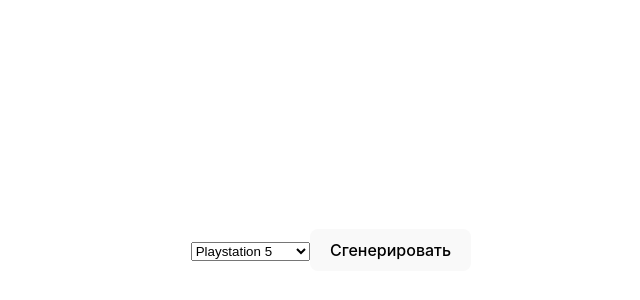
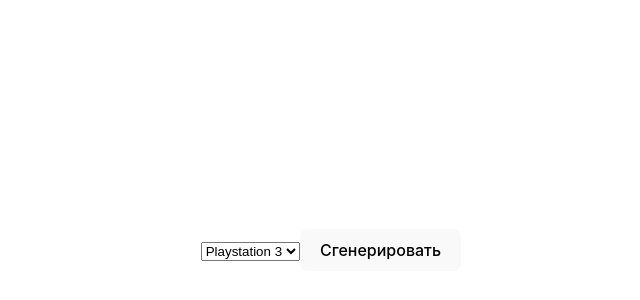
Before and after one commit to ManInScube/whattoplay, a React (Vite) app: page / in a window 1280 px wide. Shown: the part 142-442 px from the top of the page, without its empty margins (309-949 px from the left). Built offline with nearby package versions, Linux system fonts and the light colour scheme.

Commit message:
changed select data

```diff
--- a/src/App.jsx
+++ b/src/App.jsx
@@ -16,16 +16,22 @@ function App() {
 
   const [select1, setSelect1] = useState();
 
-  const platforms = [
-    'Playstation 5',
-    'Playstation 4',
-    'Playstation 3',
-    'Playstation 2',
-    'Playstation',
-    'Nintendo Switch',
-    'Gameboy',
-    'Sega'
-  ]
+
+  const platforms = {
+    'Playstation 3': '35',
+    'Playstation 2': '19',
+    'Playstation': '22'
+  }
+  // const platforms = [
+  //   'Playstation 5',
+  //   'Playstation 4',
+  //   'Playstation 3', //35
+  //   'Playstation 2', //19
+  //   'Playstation', //22
+  //   'Nintendo Switch',
+  //   'Gameboy', //3
+  //   'Sega' //6
+  // ]
 
   const genre = [
     'Action',
@@ -50,7 +56,7 @@ function App() {
   }
 
   async function getPlatfrom(index){
-    const response = await axios.get('/platforms/?api_key=b0527010c30e3356d5845bbf608b6df316d3f75a&format=json')
+    const response = await axios.get('/platforms/?api_key=b0527010c30e3356d5845bbf608b6df316d3f75a&format=json&offset=1')
     .then(res=>{
       console.log(res.data.results)
       //setPlatformsArray(res.data.results)
@@ -70,6 +76,15 @@ function App() {
     }).catch(err=>{
       console.log(err)
     })
+  }
+
+  async function getGamesByPlatform(value){
+    const response = await axios.get(`/games/?api_key=b0527010c30e3356d5845bbf608b6df316d3f75a&format=json&platforms=${value}`)
+    .then(res=>{
+      console.log(res.data.results)
+    }).catch(err=>{
+      console.log(err)
+    })
 
   }
 
@@ -83,7 +98,8 @@ function App() {
   const onSubmit=(e)=>{
     e.preventDefault()
     getGames(charSearch)
-    getPlatfrom(1)
+    //getPlatfrom(1)
+    getGamesByPlatform(select1);
   }
 
  function handlePlatform(platValue){
--- a/src/Card/Card.jsx
+++ b/src/Card/Card.jsx
@@ -1,9 +1,13 @@
+import React from "react"
+
 
 export const Card = () =>{
 
     return(
         <div>
-
+            <div>
+                <img src="" alt="" />
+            </div>
         </div>
     )
 }
--- a/src/UI/Select/Select.jsx
+++ b/src/UI/Select/Select.jsx
@@ -6,9 +6,12 @@ export const Select = ({array, selectPlatform}) => {
 
     return(
         <select name="" id="" value={selected} onChange={e => selectPlatform(e.target.value)}>
-            {array.map((item)=>
+            {/* {array.map((item)=>
                 <option key={item} value={item}>{item}</option>
-            )}
+            )} */}
+
+            { Object.entries(array).map((key,index) => <option key={index} value={key[1]}>{key[0]}</option>) }
+
         </select>
     )
 }
```
Also changed, not shown: src/CardList/CardList.jsx (added, +11 -0 lines).
